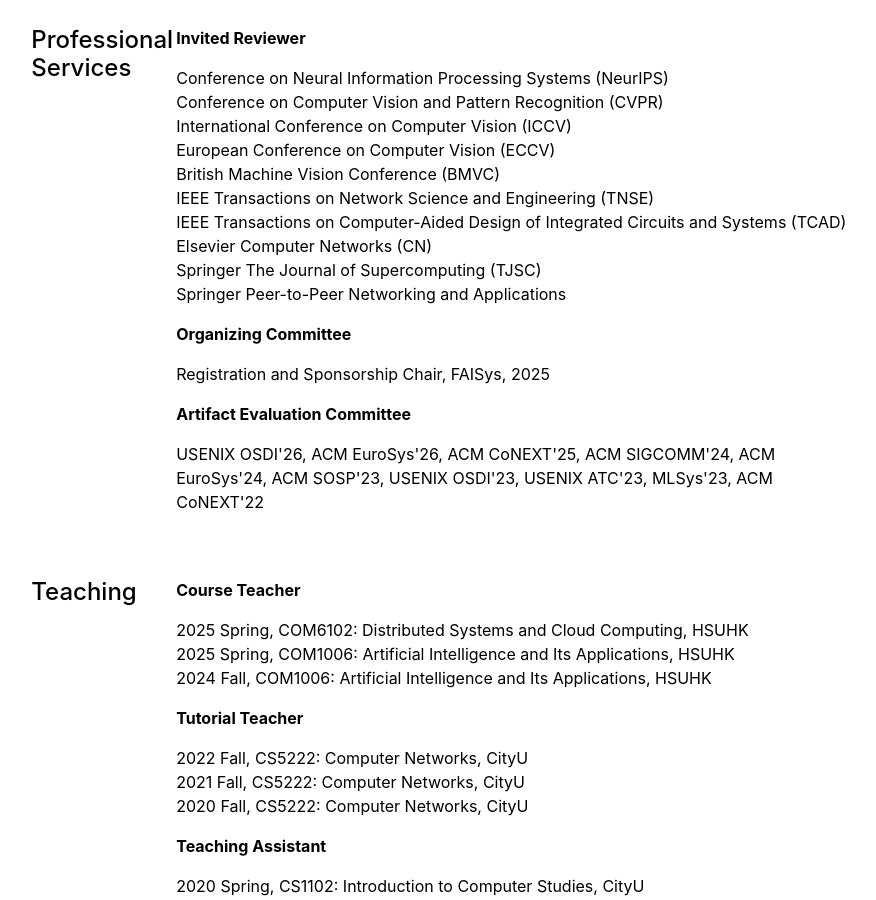
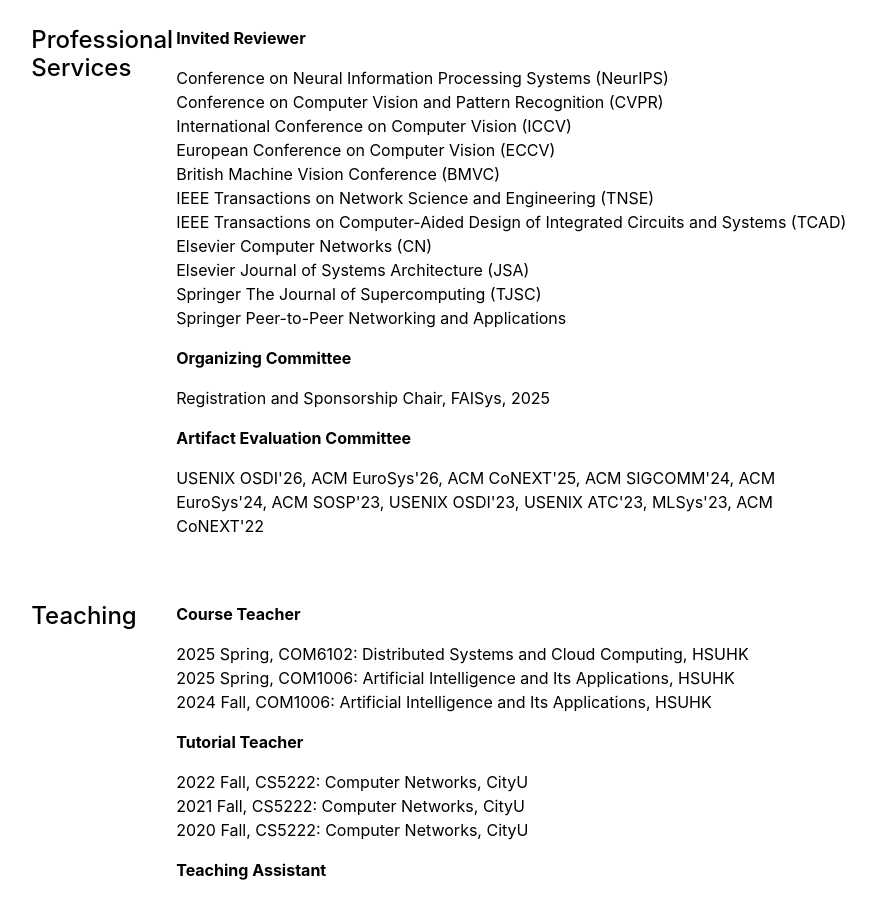
Before and after one commit to kanonjz/academic, a Jekyll site: the page built from cv.md, in a window 1280 px wide and 900 px high, scrolled down 1142 px. Shown: the whole window, without its empty margins (198-1074 px from the left). Built offline with Jekyll 4.4.1, drawn with Linux system fonts in a browser that asks for light colours.

Commit message:
update service

```diff
--- a/_data/cv/service.yml
+++ b/_data/cv/service.yml
@@ -7,6 +7,7 @@
   IEEE Transactions on Network Science and Engineering (TNSE)</br>
   IEEE Transactions on Computer-Aided Design of Integrated Circuits and Systems (TCAD)</br>
   Elsevier Computer Networks (CN)</br>
+  Elsevier Journal of Systems Architecture (JSA)</br>
   Springer The Journal of Supercomputing (TJSC)</br>
   Springer Peer-to-Peer Networking and Applications
   '
```
